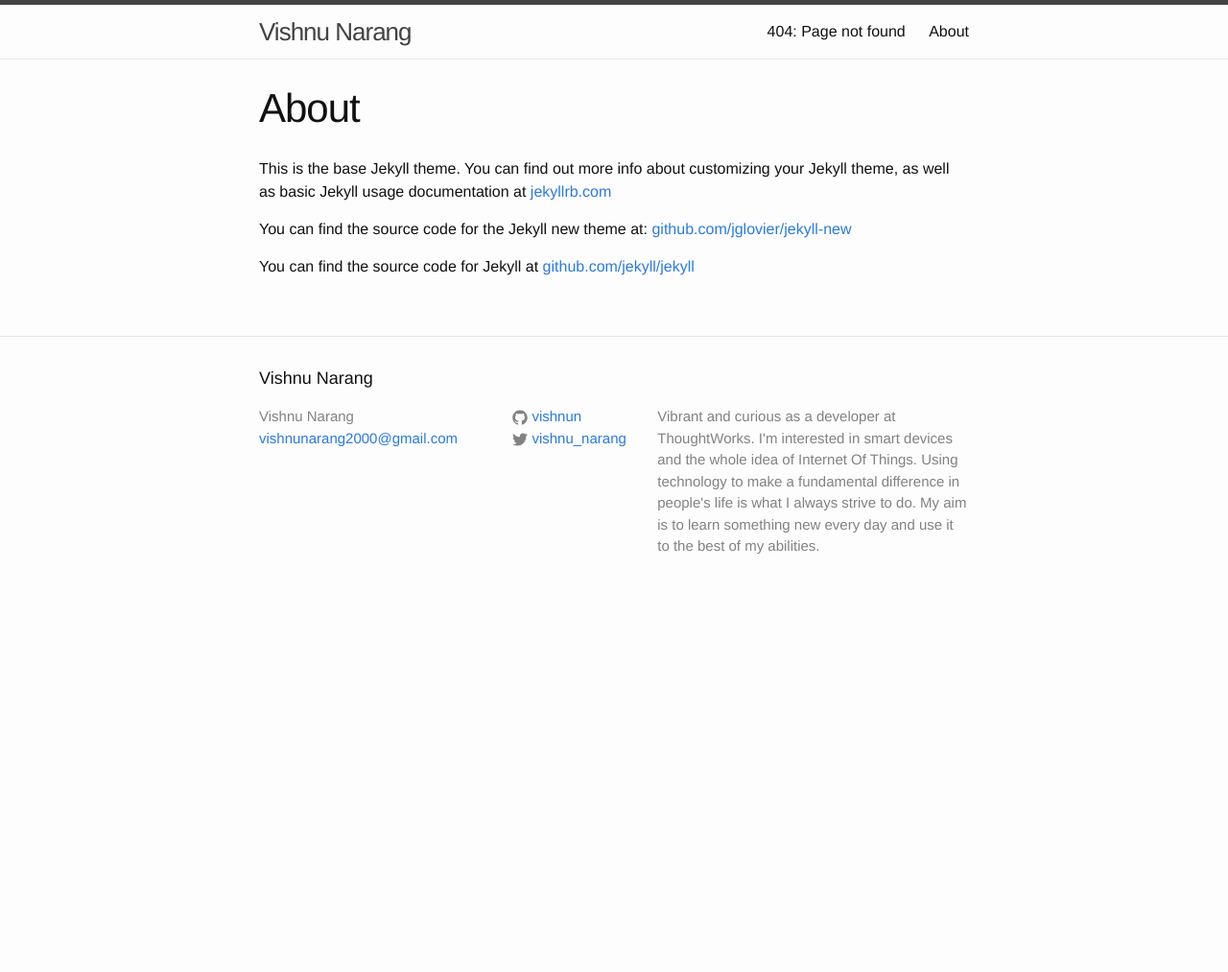
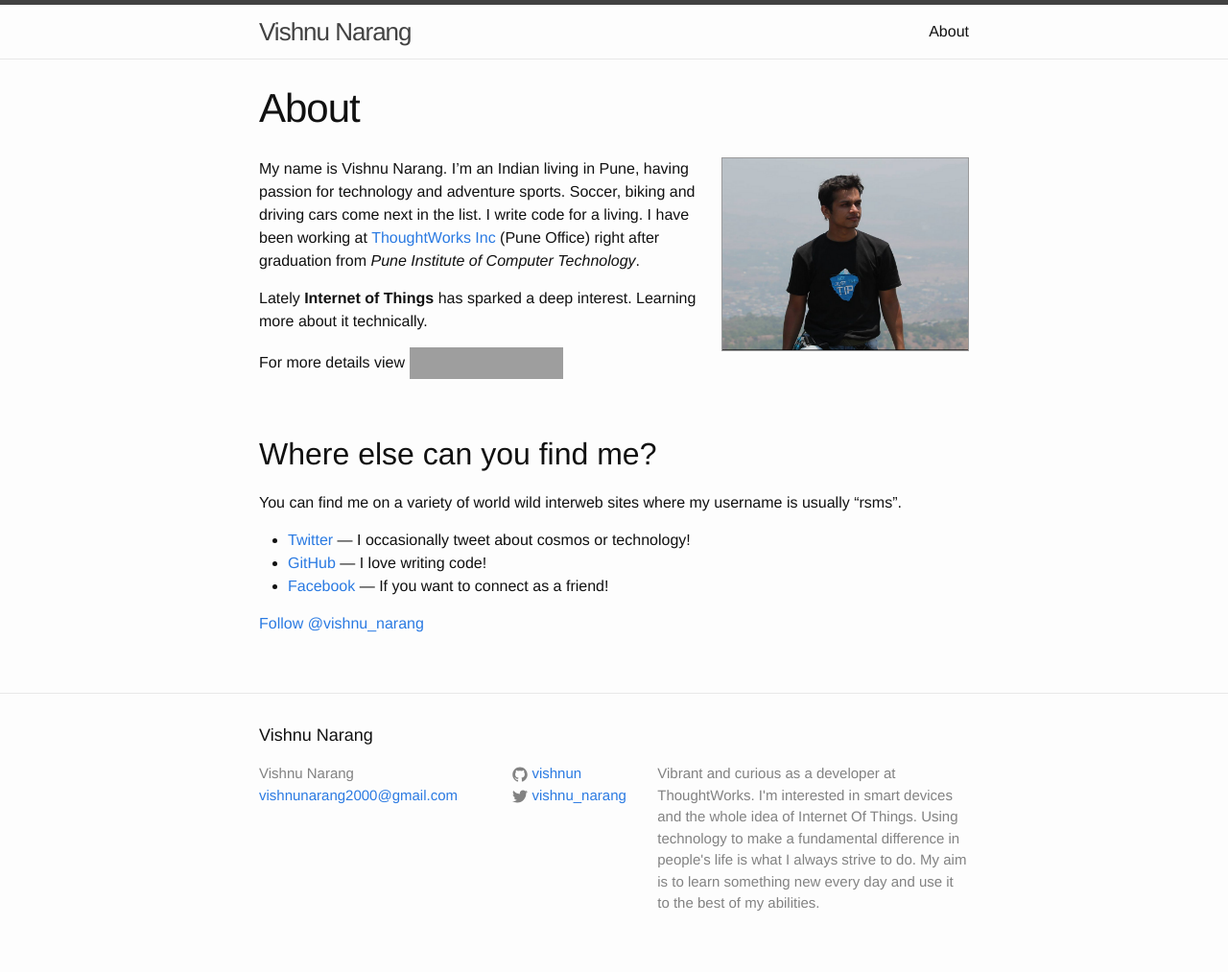
Before and after one commit to vishnun/vishnun.github.io, a Jekyll site: the page built from about.md, in a window 1280 px wide. Shown: the whole page at 96% size. Built offline with Jekyll 4.4.1, drawn with Linux system fonts in a browser that asks for light colours; comment, search, counter and statistics services are not loaded; before the commit the page ends 900 px from its top, so only the background shows below that; grey boxes are pictures that could not be loaded.

Commit message:
Adding About me page details.

```diff
--- a/404.html
+++ b/404.html
@@ -1,6 +1,5 @@
 ---
 layout: default
-title: "404: Page not found"
 permalink: 404.html
 ---
 
--- a/_posts/2015-01-02-how-to-prevent-auto-links-in-gmail.markdown
+++ b/_posts/2015-01-02-how-to-prevent-auto-links-in-gmail.markdown
@@ -87,6 +87,11 @@ _____________________________________________________________________________
 ##Thank you..
 Happy Hacking ...
 
+<div class="g-plus" data-action="share" data-href="http://vishnun.github.io/blogs/2015/01/02/how-to-prevent-auto-links-in-gmail.html"></div>
+<iframe src="//www.facebook.com/plugins/like.php?href=http%3A%2F%2Fvishnun.github.io%2Fblogs%2F2015%2F01%2F02%2Fhow-to-prevent-auto-links-in-gmail.html&amp;width&amp;layout=standard&amp;action=like&amp;show_faces=true&amp;share=true&amp;height=80&amp;appId=874345859272451" scrolling="no" frameborder="0" style="border:none; overflow:hidden; height:80px;" allowTransparency="true"></iframe>
 
 [firebug]: https://addons.mozilla.org/en-US/firefox/addon/firebug/
 [chrome-dev-tools]: https://developer.chrome.com/devtools
+
+
+{% include comments.html %}
--- a/about.md
+++ b/about.md
@@ -1,11 +1,30 @@
 ---
 layout: page
 title: About
-permalink: /about/
 ---
 
-This is the base Jekyll theme. You can find out more info about customizing your Jekyll theme, as well as basic Jekyll usage documentation at [jekyllrb.com](http://jekyllrb.com/)
+<img src="/public/Images/me.png" width="256" height="200" align="right">
 
-You can find the source code for the Jekyll new theme at: [github.com/jglovier/jekyll-new](https://github.com/jglovier/jekyll-new)
+My name is Vishnu Narang. I'm an Indian living in Pune, having passion for technology and adventure sports. Soccer, biking and driving cars come next in the list.
+I write code for a living. I have been working at [ThoughtWorks Inc][Thoughtworks] (Pune Office) right after graduation from *Pune Institute of Computer Technology*.
 
-You can find the source code for Jekyll at [github.com/jekyll/jekyll](https://github.com/jekyll/jekyll)
+Lately **Internet of Things** has sparked a deep interest. Learning more about it technically.
+
+
+[ThoughtWorks]: http://www.thoughtworks.com/
+
+For more details view <a href="http://in.linkedin.com/in/vishnunarang"><img src="https://static.licdn.com/scds/common/u/img/webpromo/btn_myprofile_160x33.png" style="border: none;" width="160" height="33" border="0" alt="View vishnu narang's profile on LinkedIn"></a>
+
+<br/>
+
+## Where else can you find me?
+
+You can find me on a variety of world wild interweb sites where my username is usually "rsms".
+
+- [Twitter](http://twitter.com/vishnu_narang) — I occasionally tweet about cosmos or technology!
+- [GitHub](https://github.com/vishnun) — I love writing code!
+- [Facebook](http://www.facebook.com/vishnu.narang) — If you want to connect as a friend!
+
+
+<a href="https://twitter.com/vishnu_narang" class="twitter-follow-button" data-show-count="false" data-size="large">Follow @vishnu_narang</a>
+<script>!function(d,s,id){var js,fjs=d.getElementsByTagName(s)[0],p=/^http:/.test(d.location)?'http':'https';if(!d.getElementById(id)){js=d.createElement(s);js.id=id;js.src=p+'://platform.twitter.com/widgets.js';fjs.parentNode.insertBefore(js,fjs);}}(document, 'script', 'twitter-wjs');</script>
```
Also changed, not shown: _layouts/default.html (+7 -0 lines), public/Images/me.png (added), 4 other files.
